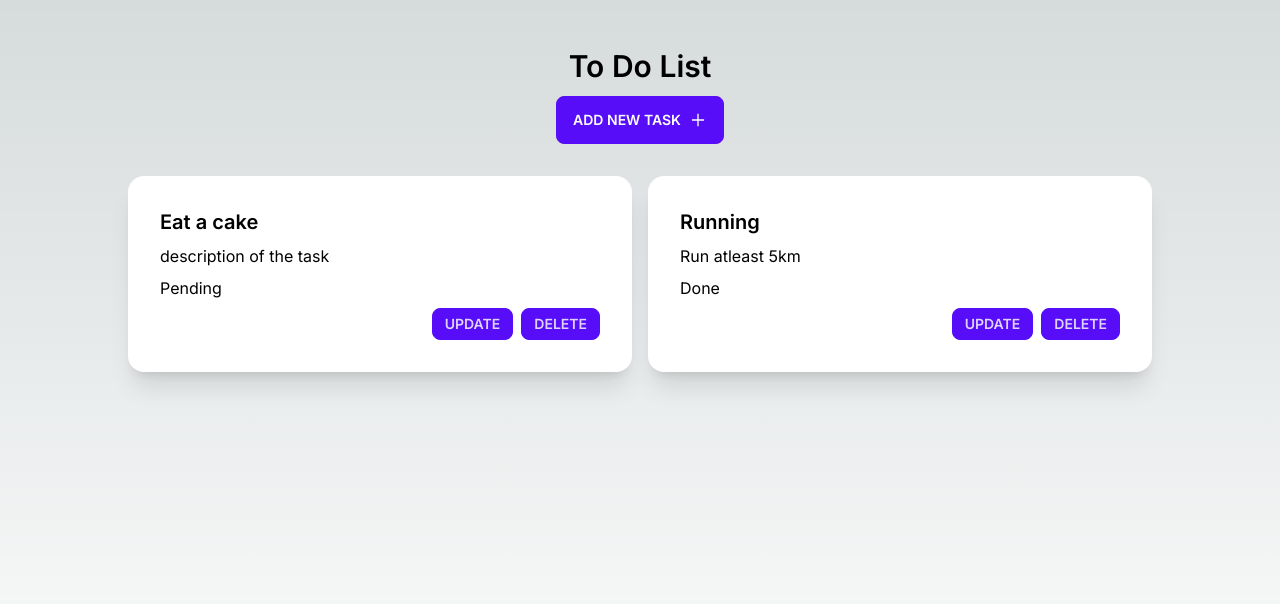
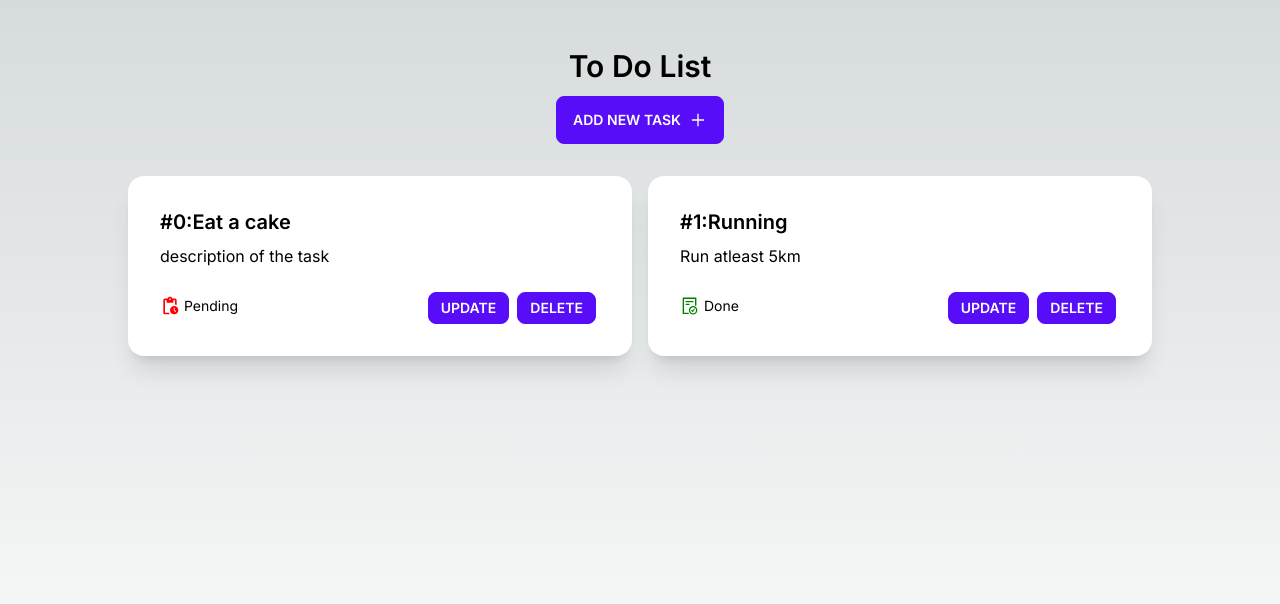
Before and after one commit to Th0masSh3lby/to-do-list, a Next.js app: page / in a window 1280 px wide. Shown: the top 604 px of the page. Built offline with nearby package versions, Linux system fonts and the light colour scheme.

Commit message:
feat: Update functionality done

```diff
--- a/app/components/AddTask.tsx
+++ b/app/components/AddTask.tsx
@@ -2,9 +2,9 @@
 
 import React, { FormEventHandler, useState } from "react";
 import { AiOutlinePlus } from "react-icons/ai";
-import Modal from "./Modal";
 import ToDoStore from "./ToDoStore";
 import { observer } from "mobx-react";
+import ModalAdd from "./Modal";
 
 const AddTask = observer(() => {
   const [modalOpen, setModalOpen] = useState<boolean>(false);
@@ -14,18 +14,24 @@ const AddTask = observer(() => {
   const handleSubmitNewTodo: FormEventHandler<HTMLFormElement> = (e) => {
     e.preventDefault();
     console.log(ToDoStore.todos);
-    ToDoStore.addTodo(newTodoTitle, newTodoDes, false);
+    newTodoTitle !== ""
+      ? ToDoStore.addTodo(newTodoTitle, newTodoDes, false)
+      : ToDoStore.addTodo("Untitled", newTodoDes, false);
     setModalOpen(false);
   };
   return (
     <div>
       <button
-        onClick={() => setModalOpen(true)}
+        onClick={() => {
+          setNewTodoDes("");
+          setNewTodoTitle("");
+          setModalOpen(true);
+        }}
         className="btn btn-primary w-full text-white"
       >
         Add new task <AiOutlinePlus size={18} />
       </button>
-      <Modal modalOpen={modalOpen} setModalOpen={setModalOpen}>
+      <ModalAdd modalOpen={modalOpen} setModalOpen={setModalOpen}>
         <form onSubmit={handleSubmitNewTodo}>
           <h3 className="font-bold text-lg">Add new Task</h3>
           <div className="modal-action flex flex-col content-center">
@@ -48,7 +54,7 @@ const AddTask = observer(() => {
             </button>
           </div>
         </form>
-      </Modal>
+      </ModalAdd>
     </div>
   );
 });
--- a/app/components/ToDoListView.tsx
+++ b/app/components/ToDoListView.tsx
@@ -1,22 +1,134 @@
 "use client";
-
+import ModalAdd from "./Modal";
 import { values } from "mobx";
 import { observer } from "mobx-react";
-import React from "react";
+import React, { useState } from "react";
+import { MdPendingActions } from "react-icons/md";
+import { AiOutlineFileDone } from "react-icons/ai";
+import ToDoStore from "./ToDoStore";
 
 const ToDoListView = observer((props: any) => {
+  const [modalUpOpen, setModalUpOpen] = useState<boolean>(false);
+  const [modalDelOpen, setModalDelOpen] = useState<boolean>(false);
+  const [upTodoTitle, setUpTodoTitle] = useState("");
+  const [upTodoDes, setUpTodoDes] = useState("");
+  const [ind, setInd] = useState(0);
+
   return (
     <div className="grid w-full grid-cols-2 gap-4 mt-4 px-20">
       {values(props.store.todos).map((todo, index) => (
         <div key={index} className="card bg-base-100 shadow-xl mt-4    ">
           <div className="card-body">
-            <h2 className="card-title">{todo.title}</h2>
-            <p>{todo.description}</p>
-            <h3>{todo.status ? "Done" : "Pending"}</h3>
+            <h2 className="card-title">
+              #{index}:{todo.title}
+            </h2>
+            {/*Task Title*/}
+            <p className="mb-4">{todo.description}</p>
+            {/*Task Description*/}
 
-            <div className="card-actions justify-end">
-              <button className="btn btn-primary btn-sm">Update</button>
-              <button className="btn btn-primary btn-sm">Delete</button>
+            <div className="card-actions justify-between">
+              {/*Task Status*/}
+              {todo.status ? (
+                <div
+                  onClick={() => {
+                    todo.toggleStatus();
+                  }}
+                  className="flex pt-1 hover:cursor-pointer"
+                  content="center"
+                >
+                  <AiOutlineFileDone color="green" size={20} />
+
+                  <p className="ml-1 text-sm"> Done</p>
+                </div>
+              ) : (
+                <div
+                  onClick={() => {
+                    todo.toggleStatus();
+                  }}
+                  className="flex pt-1 hover:cursor-pointer"
+                  content="center"
+                >
+                  <MdPendingActions color="red" size={20} />
+
+                  <p className="ml-1 text-sm"> Pending</p>
+                </div>
+              )}
+              <div>
+                {/*Task Update Button*/}
+                <button
+                  onClick={() => {
+                    setUpTodoTitle(todo.title);
+                    setUpTodoDes(todo.description);
+                    setModalUpOpen(true);
+                    setInd(index);
+                    console.log(index);
+                  }}
+                  className="btn btn-primary btn-sm mx-1 text-white"
+                >
+                  Update
+                </button>
+                {/*Task Update Modal*/}
+                <ModalAdd modalOpen={modalUpOpen} setModalOpen={setModalUpOpen}>
+                  <form
+                    onSubmit={(e) => {
+                      e.preventDefault();
+                      ToDoStore.updateTodo(ind, upTodoTitle, upTodoDes, false);
+                      setModalUpOpen(false);
+                    }}
+                  >
+                    <h3 className="font-bold text-lg">Add new Task</h3>
+                    <div className="modal-action flex flex-col content-center">
+                      <input
+                        value={upTodoTitle}
+                        onChange={(e) => setUpTodoTitle(e.target.value)}
+                        type="text"
+                        placeholder="Task's Title"
+                        className="input input-bordered w-60 mb-2 ml-2"
+                      />
+                      <input
+                        value={upTodoDes}
+                        onChange={(e) => setUpTodoDes(e.target.value)}
+                        type="text"
+                        placeholder="Description"
+                        className="input input-bordered h-20 mb-2 "
+                      />
+                      <button type="submit" className="btn btn-primary ">
+                        Submit
+                      </button>
+                    </div>
+                  </form>
+                </ModalAdd>
+                {/*Task Delete Button*/}
+                <button
+                  onClick={() => {
+                    setModalDelOpen(true);
+                    setInd(index);
+                    console.log(index);
+                  }}
+                  className="btn btn-primary btn-sm mx-1 text-white"
+                >
+                  Delete
+                </button>
+                <ModalAdd
+                  modalOpen={modalDelOpen}
+                  setModalOpen={setModalDelOpen}
+                >
+                  <form
+                    onSubmit={(e) => {
+                      e.preventDefault();
+                      ToDoStore.deleteTodo(ind);
+                      setModalDelOpen(false);
+                    }}
+                  >
+                    <h3 className="font-bold text-lg">Delete this Task?</h3>
+
+                    <button type="submit" className="btn btn-primary ">
+                      Yes
+                    </button>
+                  </form>
+                </ModalAdd>
+                {/*Task Delete Modal*/}
+              </div>
             </div>
           </div>
         </div>
--- a/app/components/ToDoStore.tsx
+++ b/app/components/ToDoStore.tsx
@@ -8,14 +8,12 @@ const Todo = types
     status: types.optional(types.boolean, false),
   })
   .actions((self) => {
-    function setName(newTitle: string) {
-      self.title = newTitle;
-    }
+    //function for changing the status
     function toggleStatus() {
       self.status = !self.status;
     }
 
-    return { setName, toggleStatus };
+    return { toggleStatus };
   });
 
 //RootStore --- Store for all Todos(tasks)
@@ -24,11 +22,28 @@ const RootStore = types
     todos: types.optional(types.array(Todo), []),
   })
   .actions((self) => {
+    //function for adding tasks
     function addTodo(title: string, description: string, status: boolean) {
       let temp = Todo.create({ title, description, status });
       self.todos.push(temp);
     }
-    return { addTodo };
+    //function for updating tasks
+    function updateTodo(
+      index: number,
+      title: string,
+      description: string,
+      status: boolean
+    ) {
+      let temp = Todo.create({ title, description, status });
+      self.todos.splice(index, 1, temp);
+    }
+
+    //function for deleting tasks
+    function deleteTodo(index: number) {
+      self.todos.splice(index, 1);
+    }
+
+    return { addTodo, updateTodo, deleteTodo };
   });
 
 const ToDoStore = RootStore.create({
```
Also changed, not shown: app/components/Modal.tsx (+6 -2 lines).
